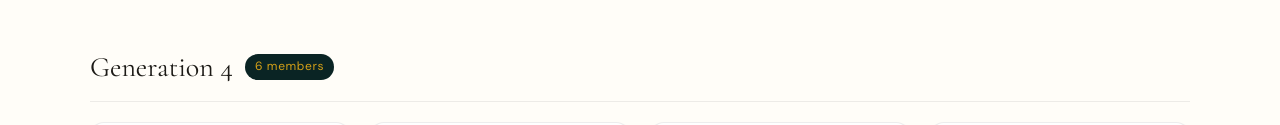
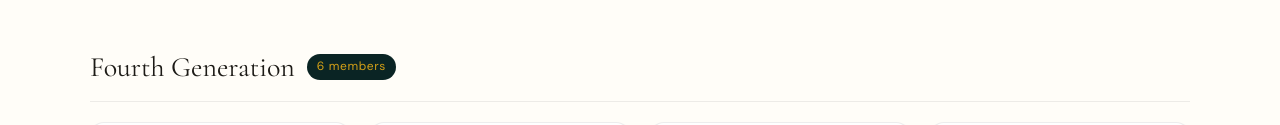
Before and after one commit to jintojacob198312/akkamparambil-family, a plain HTML site: page members.html in a window 1280 px wide. Shown: the part 2709-2834 px from the top of the page. Drawn offline with nearby package versions, Linux system fonts and the light colour scheme.

Commit message:
Update members.html

```diff
--- a/members.html
+++ b/members.html
@@ -152,7 +152,7 @@ function renderMembers(members, filter = 'all', query = '') {
 
   const byGen = {};
   filtered.forEach(m => { if (!byGen[m.generation]) byGen[m.generation] = []; byGen[m.generation].push(m); });
-  const genLabels = { 1:'First Generation', 2:'Second Generation', 3:'Third Generation' };
+  const genLabels = { 1:'First Generation', 2:'Second Generation', 3:'Third Generation', 4: 'Fourth Generation', 5: 'Fifth Generation' };
 
   Object.keys(byGen).sort().forEach(gen => {
     const label = document.createElement('div');
```
